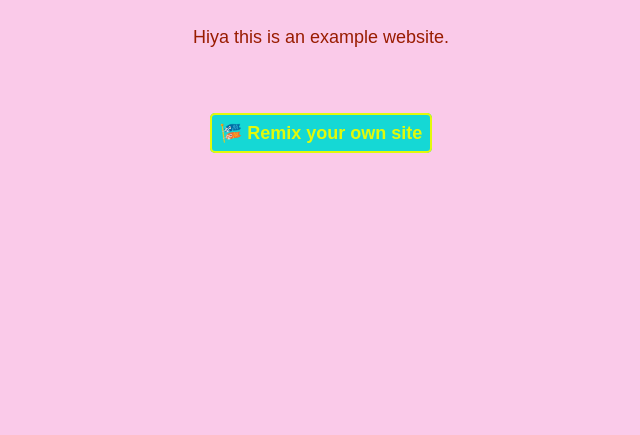
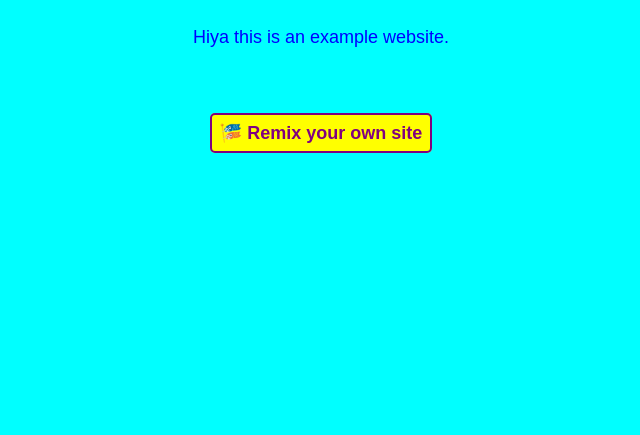
Before and after one commit to hackaye/glitchy-editing, a website built with Vite: page index.html in a window 1280 px wide. Shown: the part 365-800 px from the top of the page, without its empty margins (319-959 px from the left). Built offline with nearby package versions, Linux system fonts and the light colour scheme.

Commit message:
Update index.html

```diff
--- a/index.html
+++ b/index.html
@@ -11,11 +11,11 @@
       --wrapper-height: 100vh;
       --font-family: sans-serif;
       --font-family-list: monospace;
-      --color-bg: #facae9;
-      --color-bg-alt: #15d8d5;
-      --color-text-main: #991c00;
-      --color-primary: #4c00ff;
-      --color-highlight: #e2fa0a;
+      --color-bg: cyan;
+      --color-bg-alt: yellow;
+      --color-text-main: blue;
+      --color-primary: red;
+      --color-highlight: purple;
     }
 
     * {
@@ -97,7 +97,7 @@
 
     a.remix:hover {
       background: var(--color-primary);
-      color: var(--color-highlight);
+      color: var(--color-bg-alt);
     }
   </style>
   <title>Hello World!</title>
```
